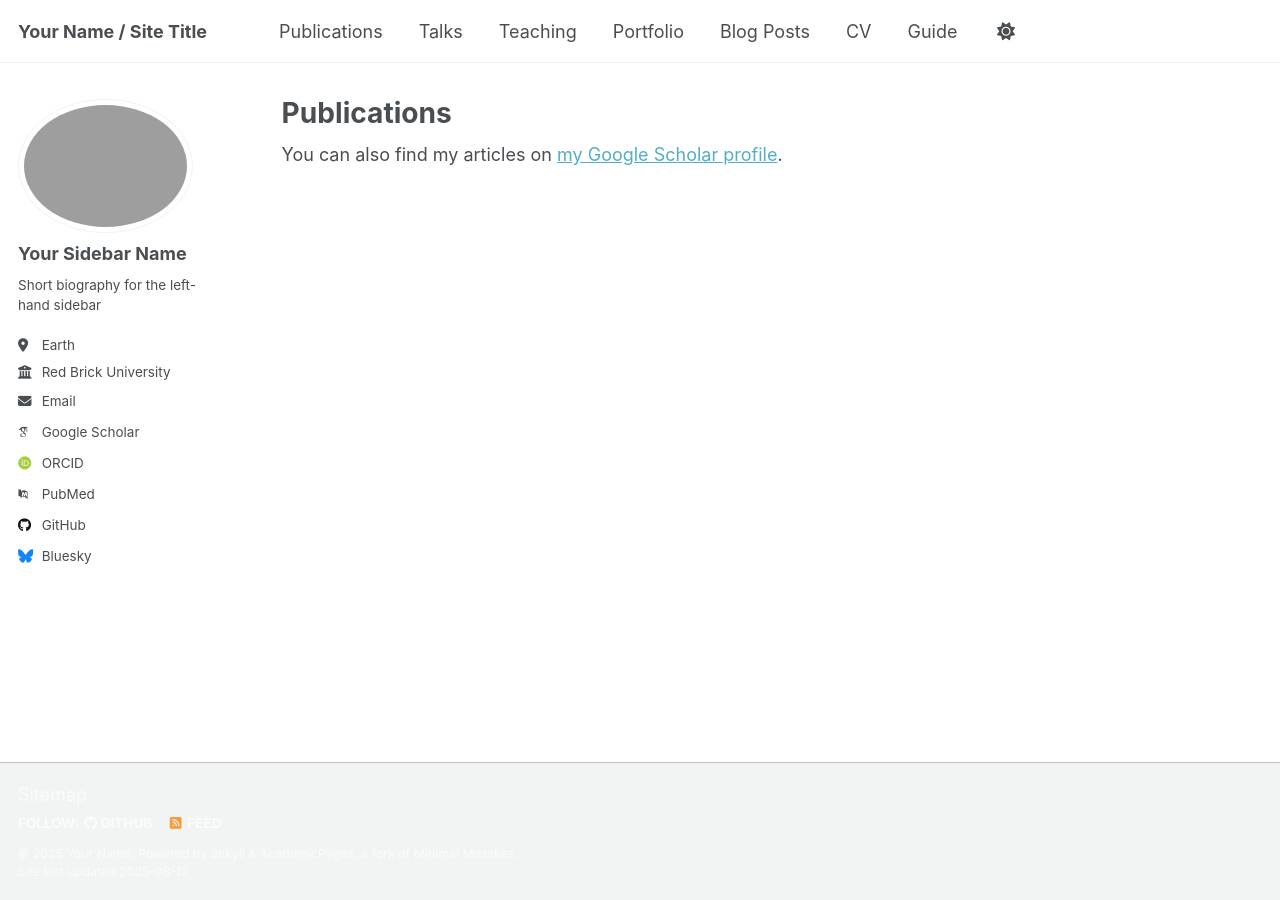
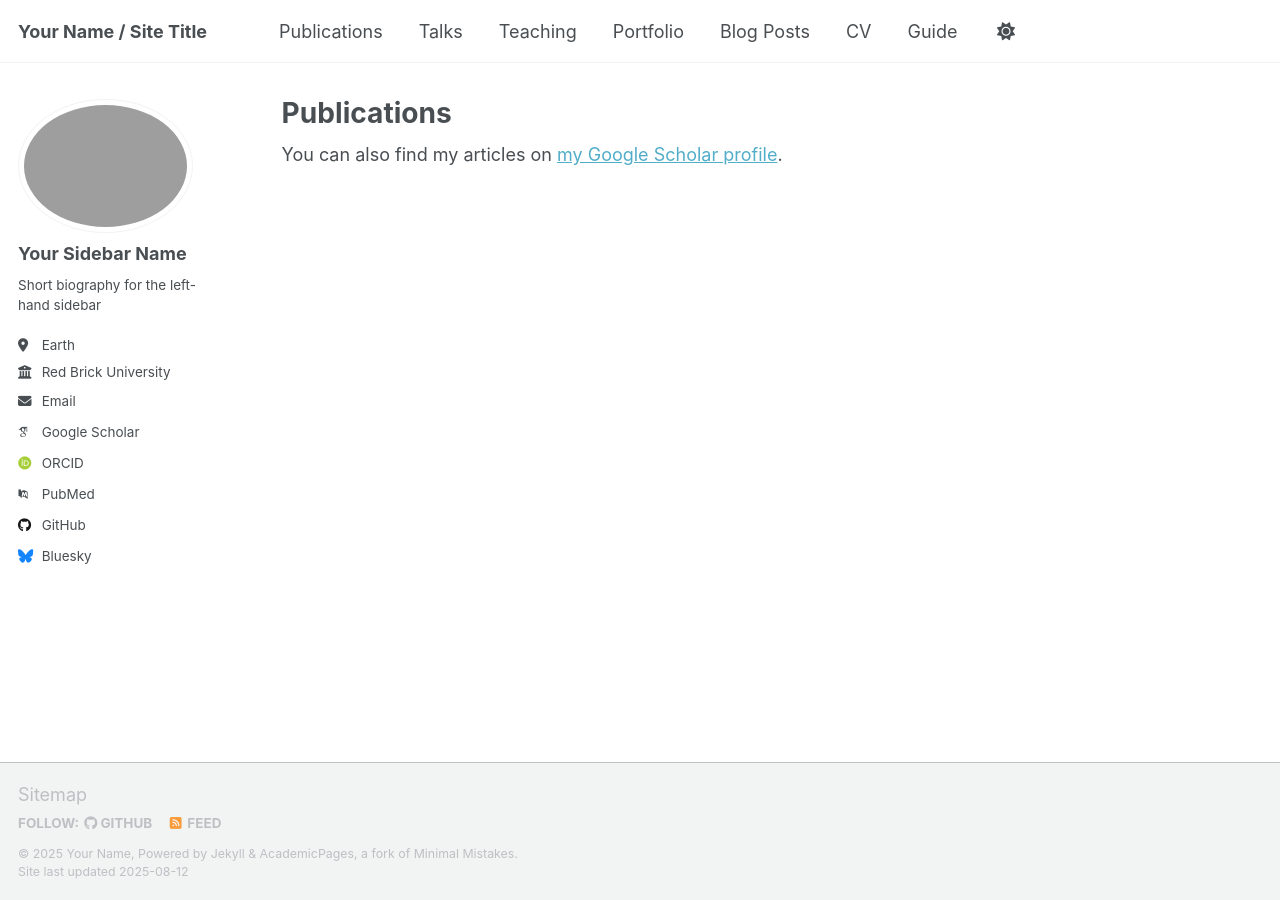
Before and after one commit to jseool/jseool.github.io, a Jekyll site: the page built from _pages/publications.html, in a window 1280 px wide. Built offline with Jekyll 4.4.1, drawn with Linux system fonts in a browser that asks for light colours; some web fonts are replaced; a script that is not in the unit is left out.

Commit message:
Update mix of default light-gray

```diff
--- a/_sass/theme/_default_light.scss
+++ b/_sass/theme/_default_light.scss
@@ -6,7 +6,7 @@
 $gray                       : #7a8288;
 $dark-gray                  : mix(#000, $gray, 40%);
 $darker-gray                : mix(#000, $gray, 60%);
-$light-gray                 : #9ba1a6;
+$light-gray                 : mix(#fff, $gray, 50%);
 $lighter-gray               : mix(#fff, $gray, 90%);
 
 /* Color codes used for the site */
@@ -42,6 +42,6 @@ $sidebar-screen-min-width   : 1024px;
     --global-masthead-link-color        : #{$dark-gray};
     --global-masthead-link-color-hover  : mix(#000, #{$gray}, 25%);
     --global-text-color                 : #{$dark-gray};
-    --global-text-color-light           : #fbfbfb;
+    --global-text-color-light           : #{$light-gray};
     --global-thead-color                : #{$lighter-gray};
 }
```
